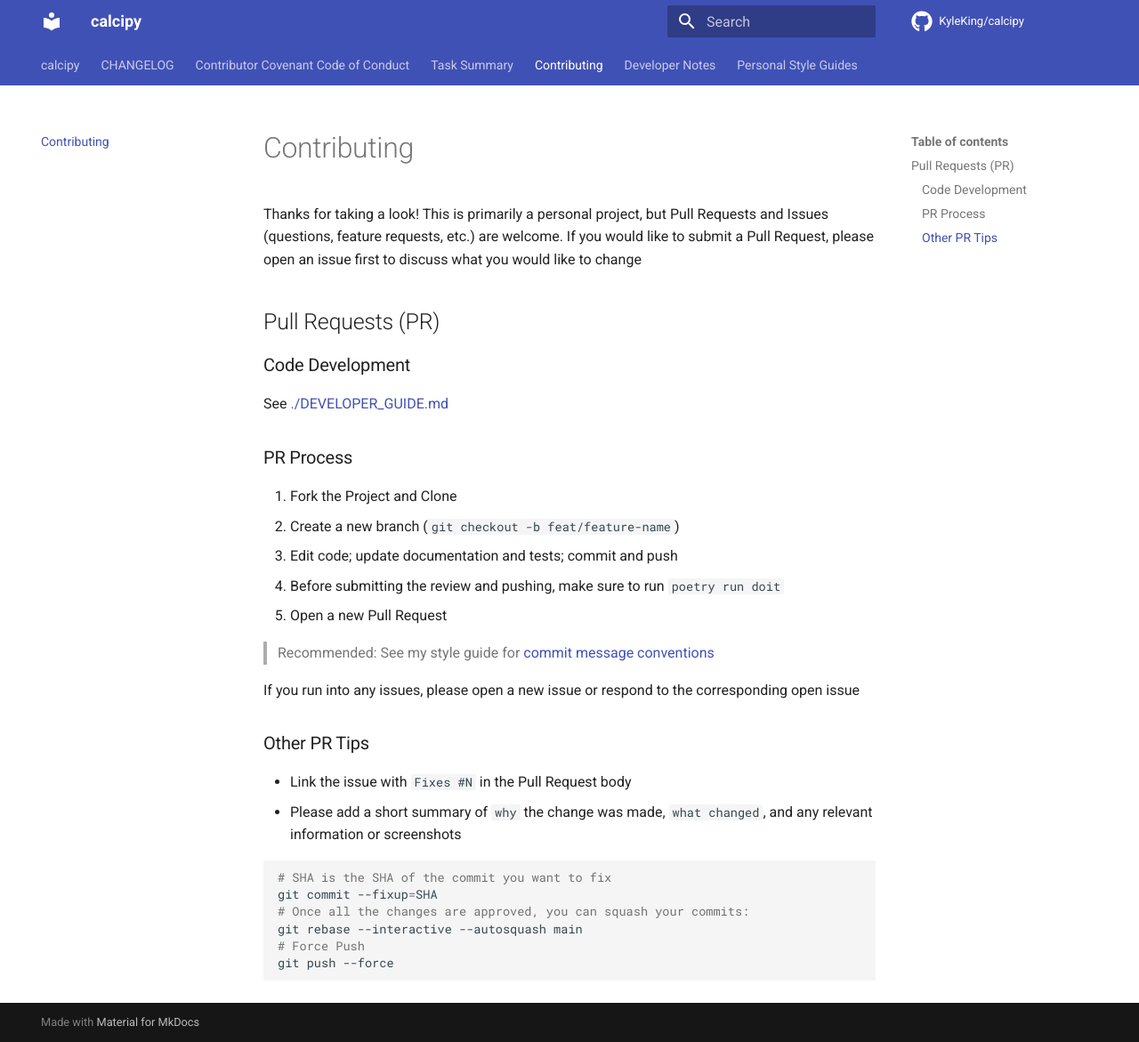
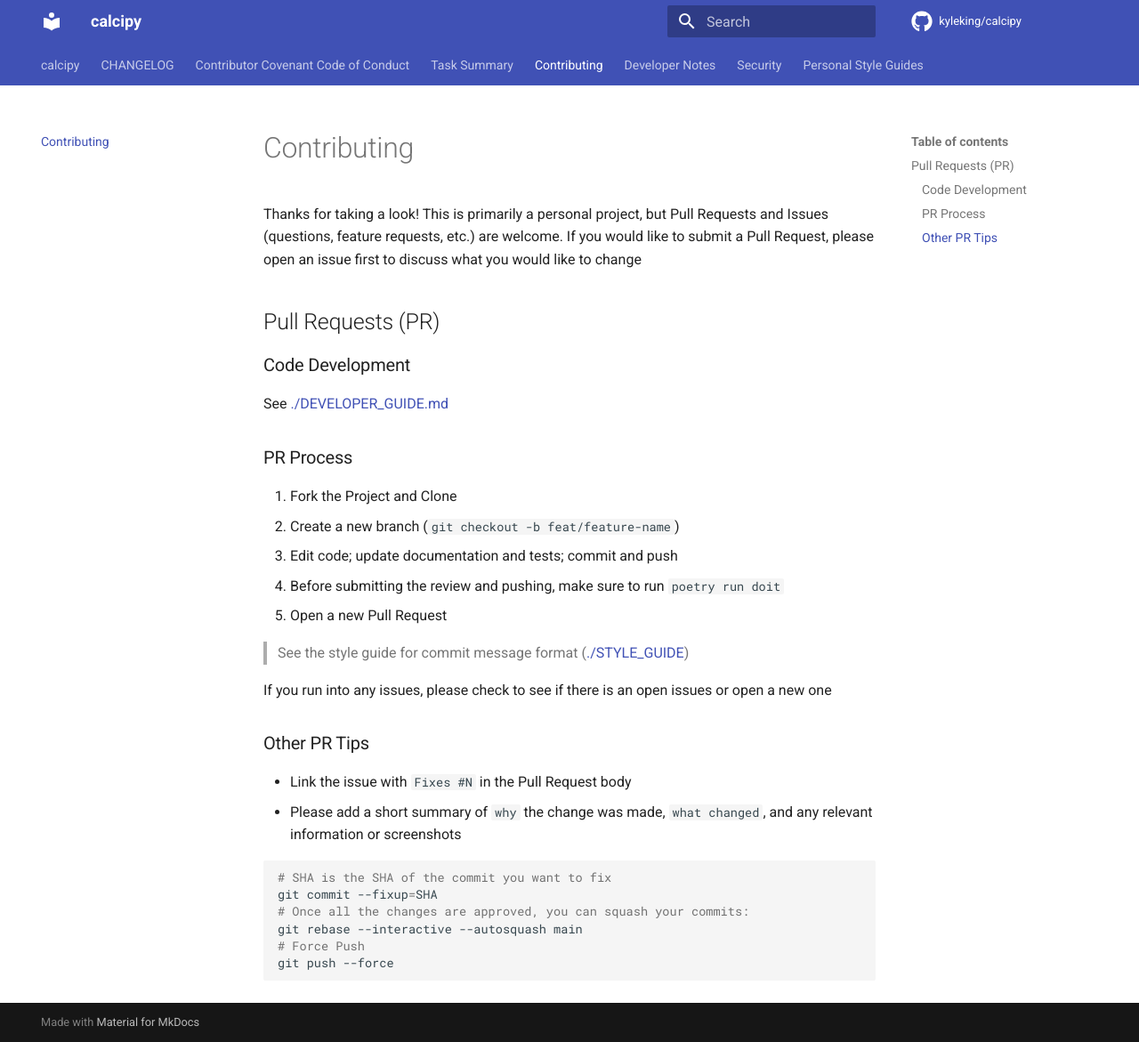
Before and after one commit to KyleKing/calcipy, an MkDocs documentation site: the page built from docs/CONTRIBUTING.md, in a window 1280 px wide and 1171 px high. Shown: the whole window at 89% size. Built offline with MkDocs 1.6.1 and Material for MkDocs 9.7.7, drawn with Linux system fonts in a browser that asks for light colours; comment, search, counter and statistics services are not loaded.

```diff
--- a/calcipy/__init__.py
+++ b/calcipy/__init__.py
@@ -7,4 +7,4 @@ __pkg_name__ = 'calcipy'
 
 logger.disable(__pkg_name__)
 
-# =============== Above is Auto-Generated by calcipy. User content goes below ===============
+# ====== Above is the recommended code from calcipy_template and may be updated on new releases ======
--- a/docs/CONTRIBUTING.md
+++ b/docs/CONTRIBUTING.md
@@ -16,9 +16,9 @@ See [./DEVELOPER_GUIDE.md](./DEVELOPER_GUIDE.md)
 4. Before submitting the review and pushing, make sure to run `poetry run doit`
 5. Open a new Pull Request
 
-> Recommended: See my style guide for [commit message conventions](https://gist.github.com/KyleKing/729914c4c88c8de8bcb11f7e978d24cc)
+> See the style guide for commit message format ([./STYLE_GUIDE](./STYLE_GUIDE))
 
-If you run into any issues, please open a new issue or respond to the corresponding open issue
+If you run into any issues, please check to see if there is an open issues or open a new one
 
 ### Other PR Tips
 
--- a/mkdocs.yml
+++ b/mkdocs.yml
@@ -1,8 +1,8 @@
 site_name: calcipy
 site_author: Kyle King
 site_description: calcipy project documentation
-repo_name: KyleKing/calcipy
-repo_url: https://github.com/KyleKing/calcipy
+repo_name: kyleking/calcipy
+repo_url: https://github.com/kyleking/calcipy
 edit_uri: edit/main/docs
 docs_dir: docs
 site_dir: releases/site
```
Also changed, not shown: .copier-answers.yml (added, +13 -0 lines), README.md (+4 -2 lines), docs/DEVELOPER_GUIDE.md (+1 -1 lines), docs/SECURITY.md (added, +31 -0 lines), docs/STYLE_GUIDE.md (+7 -7 lines), pyproject.toml (+1 -8 lines), scripts/README.md (added, +3 -0 lines), .github/ISSUE_TEMPLATE/bug_report.md (added), .github/ISSUE_TEMPLATE/feature_request.md (added), .github/ISSUE_TEMPLATE/question.md (added), .github/PULL_REQUEST_TEMPLATE.md (added), .isort.cfg (added), 5 other files.
